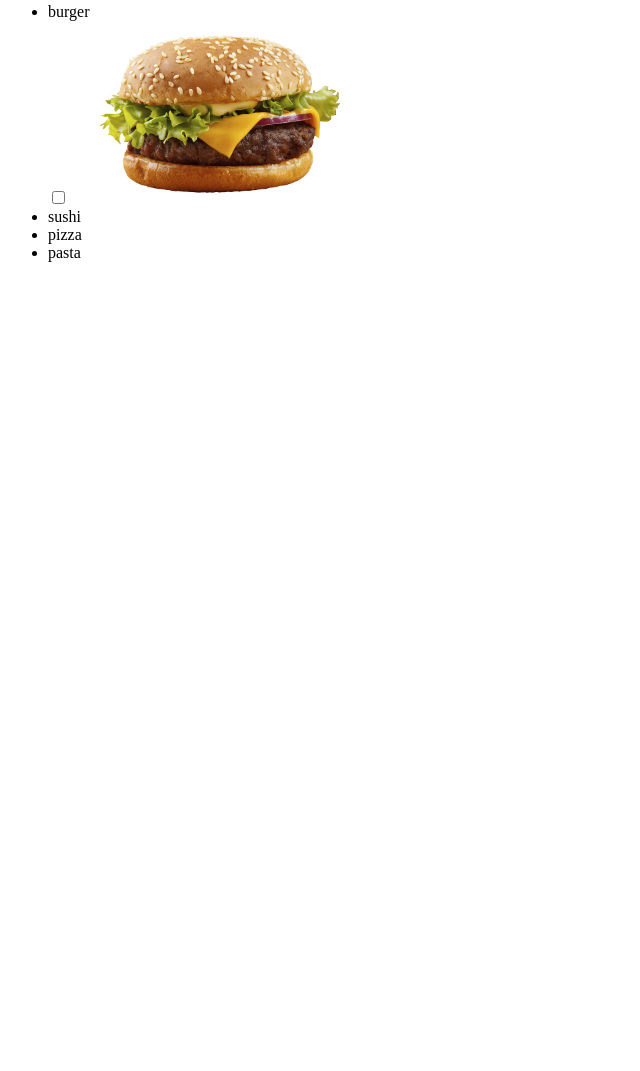
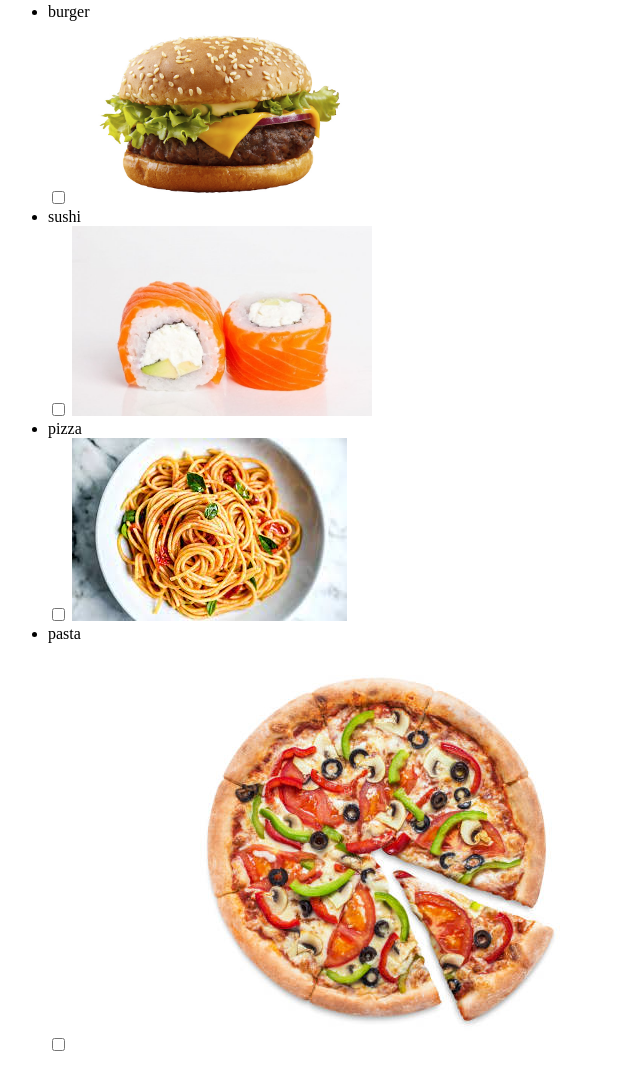
Before and after one commit to iratymoshenko/html, a plain HTML site: page index.html in a window 1280 px wide. Shown: the part 386-1457 px from the top of the page, without its empty margins (0-640 px from the left). Before the commit the page ends 800 px from the top, so only its background shows below. Drawn offline with Linux system fonts and the light colour scheme.

Commit message:
Added html

```diff
--- a/index.html
+++ b/index.html
@@ -16,7 +16,13 @@
         <input type="checkbox" name="burger" id="burger">
         <img src="img/burger.jpg" alt="Added burger photo" width="300px">
         <li>sushi</li>
+        <input type="checkbox" name="sushi" id="sushi">
+        <img src="img/sushi.jpg" alt="Added sushi photo" width="300ph">
         <li>pizza</li>
+        <input type="checkbox" name="pizza" id="pizza">
+        <img src="img/pizza.jpg" alt="Added pizza photo">
         <li>pasta</li>
+        <input type="checkbox" name="pasta" id="pasta">
+        <img src="img/pasta.jpg" alt="Added pasta photo">
     </ul>
 </body>
```
